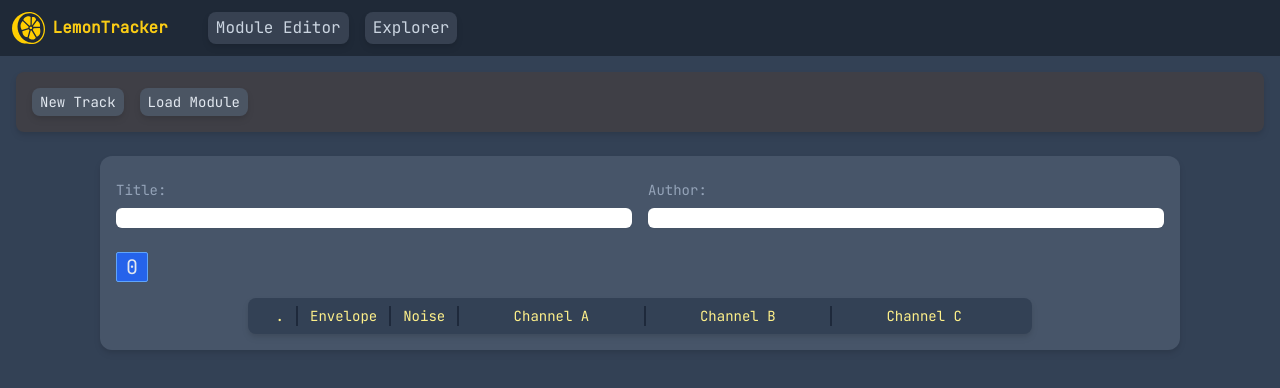
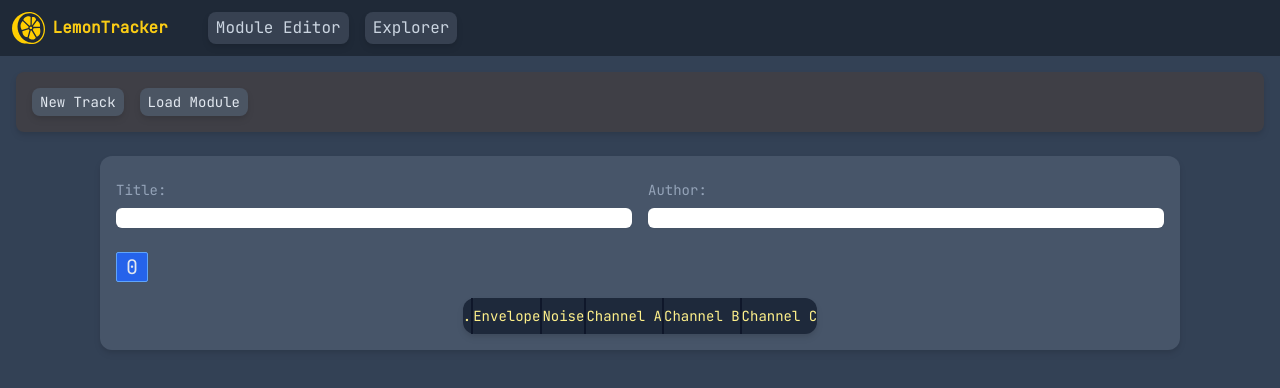
Before and after one commit to paator/LemonTracker, a React (Vite) app: page / in a window 1280 px wide. Shown: the top 388 px of the page. Built offline with nearby package versions, Linux system fonts and the light colour scheme.

Commit message:
Add styles each 4 rows, use flex instead of grid in pattern editor

```diff
--- a/src/components/ModuleEditor/Channel.jsx
+++ b/src/components/ModuleEditor/Channel.jsx
@@ -5,12 +5,12 @@ function Channel({ channelName, channelRows, index }) {
   const letter = letters[index % 3];
 
   return (
-    <div>
+    <div className="[&>*:nth-child(4n-2)]:bg-slate-700">
       <div className="text-sm text-yellow-200">
         {channelName + " " + letter}
       </div>
       {channelRows.map((row, i) => (
-        <div key={i} className="flex gap-4">
+        <div key={i} className="flex justify-evenly gap-4 px-2">
           <div className="text-blue-100">
             <Cell
               str={row.noteData.toString()}
--- a/src/components/ModuleEditor/ModuleEditor.jsx
+++ b/src/components/ModuleEditor/ModuleEditor.jsx
@@ -27,13 +27,13 @@ function ModuleEditor({ currentModule }) {
   }
 
   return (
-    <div className="px-4 bg-slate-600 self-center w-full rounded-xl shadow-slate-900 drop-shadow-md max-w-[1080px]">
-      <div className="flex py-6 gap-4 text-slate-900 font-mono text-sm">
+    <div className="w-full self-center rounded-xl bg-slate-600 px-4 shadow-slate-900 drop-shadow-md max-w-[1080px]">
+      <div className="flex gap-4 py-6 font-mono text-sm text-slate-900">
         <div className="grow">
           <span className="text-slate-400">Title:</span>
           <input
             type="text"
-            className="px-2 mt-2 block w-full bg-white rounded-md text-sm shadow-sm"
+            className="mt-2 block w-full rounded-md bg-white px-2 text-sm shadow-sm"
             value={module.title}
             onChange={changeModuleProp("title")}
           />
@@ -42,18 +42,18 @@ function ModuleEditor({ currentModule }) {
           <span className="text-slate-400">Author:</span>
           <input
             type="text"
-            className="px-2 mt-2 block w-full bg-white rounded-md text-sm shadow-sm"
+            className="mt-2 block w-full rounded-md bg-white px-2 text-sm shadow-sm"
             value={module.author}
             onChange={changeModuleProp("author")}
           />
         </div>
       </div>
-      <div className="flex overflow-auto text-center text-xl shadow-slate-900 font-mono gap-[2px]">
+      <div className="flex overflow-auto text-center font-mono text-xl shadow-slate-900 gap-[2px]">
         {module.patterns.map((p, i) =>
           currentPatternIndex === i ? (
             <div
               key={i}
-              className="flex-shrink-0 w-8 rounded-sm bg-blue-600 cursor-default text-slate-200 border border-blue-400"
+              className="w-8 flex-shrink-0 cursor-default rounded-sm border border-blue-400 bg-blue-600 text-slate-200"
             >
               {p.number}
             </div>
@@ -61,7 +61,7 @@ function ModuleEditor({ currentModule }) {
             <div
               key={i}
               onClick={() => changePattern(i)}
-              className="flex-shrink-0 w-8 hover:bg-slate-400 rounded-sm cursor-pointer bg-slate-500 text-slate-900 border border-slate-400"
+              className="w-8 flex-shrink-0 cursor-pointer rounded-sm border border-slate-400 bg-slate-500 text-slate-900 hover:bg-slate-400"
             >
               {p.number}
             </div>
@@ -69,21 +69,23 @@ function ModuleEditor({ currentModule }) {
         )}
       </div>
       <div
-        className="[&>*]:px-3 divide-x-2 divide-slate-800 grid grid-cols-[0.1fr,0.1fr,0.1fr,2fr,2fr,2fr] w-fit mx-auto
-          px-4 py-2 my-4 bg-slate-700 drop-shadow-md rounded-lg font-mono text-slate-400 text-lg text-center"
+        className="divide-x-2 divide-slate-900 max-w-fit
+          [&>div>div:first-child]:py-2
+          mx-auto flex my-4 bg-slate-800 drop-shadow-md rounded-xl font-mono text-slate-400 text-lg text-center"
       >
-        <div>
-          <div className="text-sm text-yellow-200">.</div>
+        <div className="[&>*:nth-child(4n+2)]:bg-slate-700 [&>*:nth-child(4n-2)]:text-blue-200">
+          <div className="text-sm text-yellow-200 ">.</div>
           {currentPattern.patternRows.map((row, i) => (
-            <div className="text-blue-300" key={i}>
+            <div className="text-blue-300 px-2" key={i}>
               {i.toString(16).padStart(2, "0").toUpperCase()}
             </div>
           ))}
         </div>
-        <div>
+        <div className="[&>*:nth-child(4n+2)]:bg-slate-700">
           <div className="text-sm text-yellow-200">Envelope</div>
           {currentPattern.patternRows.map((row, i) => (
             <CellGroup
+              className="px-4"
               key={i}
               maxLength={4}
               radix={16}
@@ -92,10 +94,11 @@ function ModuleEditor({ currentModule }) {
             />
           ))}
         </div>
-        <div>
+        <div className="[&>*:nth-child(4n+2)]:bg-slate-700">
           <div className="text-sm text-yellow-200">Noise</div>
           {currentPattern.patternRows.map((row, i) => (
             <CellGroup
+              className="px-4"
               key={i}
               maxLength={2}
               radix={16}
```
